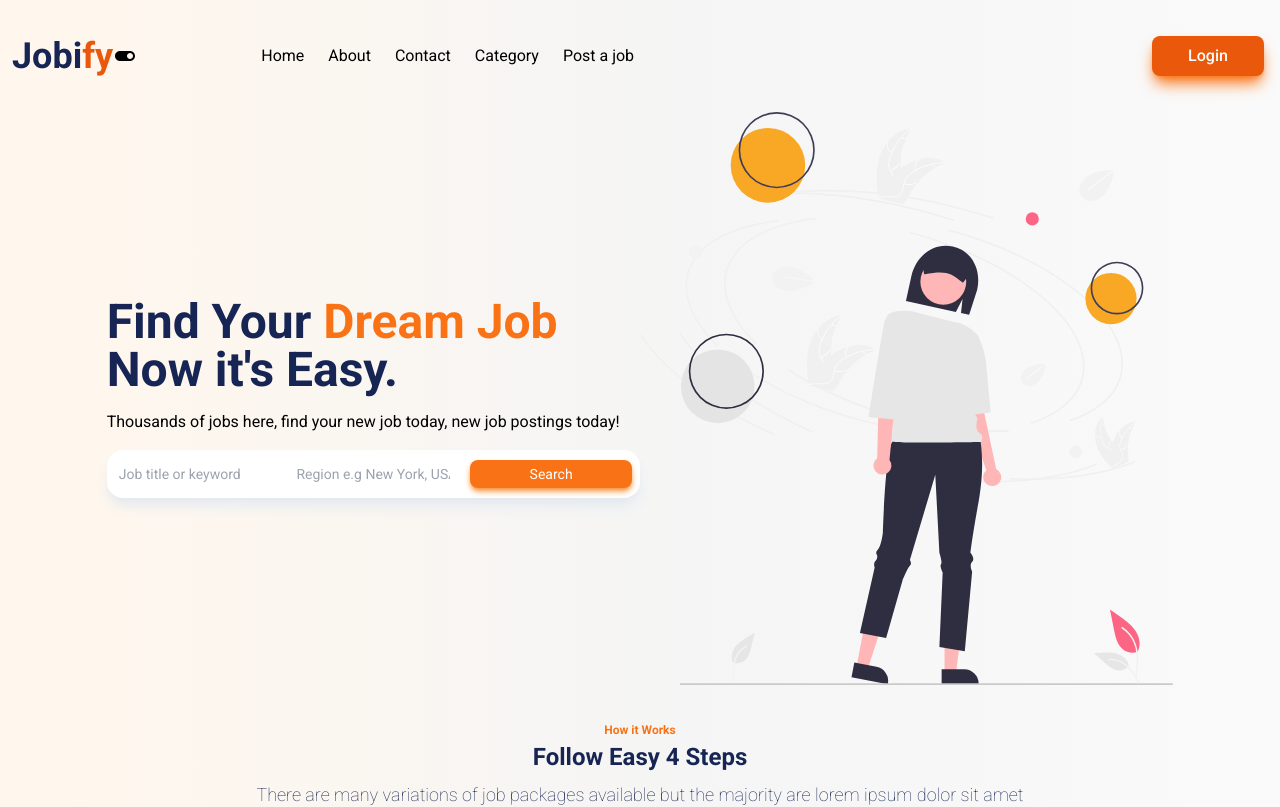
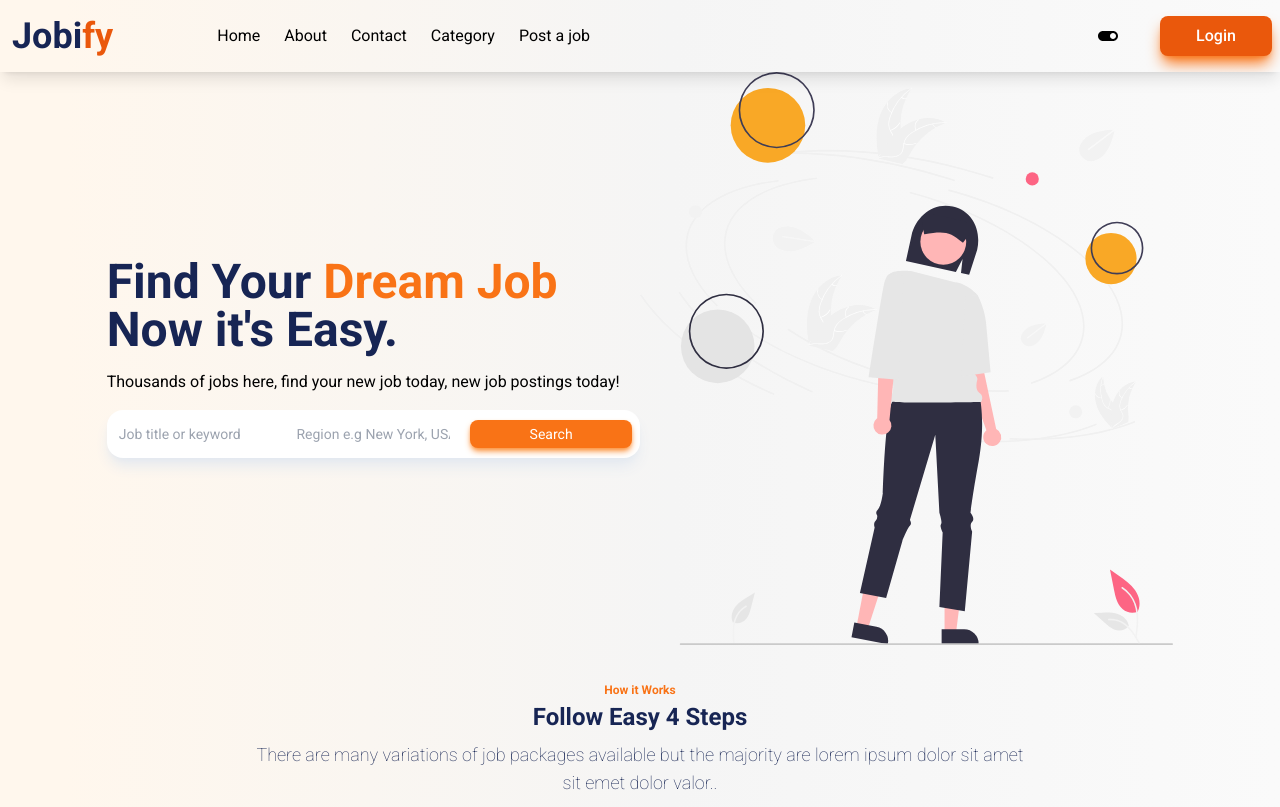
Before and after one commit to pejuameenat/jobify.io, a React (Vite) app: page / in a window 1280 px wide. Shown: the top 807 px of the page. Built offline with nearby package versions, Linux system fonts and the light colour scheme.

Commit message:
modal changes

```diff
--- a/src/components/App.jsx
+++ b/src/components/App.jsx
@@ -14,7 +14,7 @@ const App = () => {
       className={
         mode?
            'text-white  bg-slate-900 ':
-           'app bg-gradient-to-r from-orange-50 from-5% via-neutral-100 to-neutral-50'
+           'app gradient'
       }
     >
       <Nav />
--- a/src/components/Modal.jsx
+++ b/src/components/Modal.jsx
@@ -4,7 +4,11 @@ const Modal = () => {
   const { showModal, closeModalFunc, mode } = useGLobalContext()
   return (
     <section
-      className={showModal ? 'fixed inset-y-0 inset-x-0 overlay' : 'hidden'}
+      className={
+        showModal
+          ? 'fixed inset-y-0 inset-x-0 overlay'
+          : 'hidden'
+      }
     >
       <div
         className={
--- a/src/components/Nav.jsx
+++ b/src/components/Nav.jsx
@@ -4,8 +4,9 @@ import { useGLobalContext } from '../context'
 const Nav = () => {
   const { navList, openModalFunc, menuBar, setMenuBar, mode, setMode } =
     useGLobalContext()
+
   return (
-    <nav className="sticky py-1 flex lg:gap-20 flex-col justify-between lg:items-center lg:flex-row">
+    <nav className={mode ? 'bg-inherit navContainer' : 'gradient navContainer'}>
       <div className="flex justify-between px-3">
         <a href="#home" className="titleHead text-4xl">
           Jobi<span className="text-orange-600">fy</span>
@@ -13,7 +14,7 @@ const Nav = () => {
         <div className="flex items-center gap-3">
           <button
             type="button"
-            className="smoothTransition lg:justify-self-end"
+            className="smoothTransition lg:fixed right-40"
             onClick={() => setMode((prevMode) => !prevMode)}
           >
             {mode ? <ToggleOff /> : <ToggleOn />}
@@ -26,7 +27,7 @@ const Nav = () => {
           </button>
         </div>
       </div>
-      {/* nav center absolute top-14 w-full relative */}
+      {/* nav center*/}
       <div
         className={
           menuBar ? 'grow h-auto' : 'grow overflow-hidden h-0 lg:h-auto'
@@ -34,14 +35,14 @@ const Nav = () => {
       >
         <ul
           className={
-            'p-4 bg-white lg:bg-transparent  h-fit sm:shadow-xl lg:shadow-none lg:flex gap-4 lg:flex-row items-center smoothTransition'
+            'px-2 bg-white lg:bg-transparent h-fit sm:shadow-xl lg:shadow-none lg:flex gap-4 lg:flex-row items-center smoothTransition bg-inherit'
           }
         >
           {navList.map((item) => (
-            <li key={item.id} className="p-1">
+            <li key={item.id} className="px-1">
               <a
                 href={item.href}
-                className="relative transition duration-500 ease-in navLink"
+                className="relative smoothTransition ease-in navLink"
               >
                 {item.list}
               </a>
--- a/src/index.css
+++ b/src/index.css
@@ -7,6 +7,9 @@
 @layer components {
     .titleHead {
         @apply text-blue-950 font-bold
+    }
+    .navContainer{
+        @apply sticky top-0 z-50 py-2 lg:py-0 shadow-lg flex lg:gap-20 flex-col justify-between lg:items-center lg:flex-row
     }
     .containerWidth {
         @apply w-full max-w-full mx-auto lg:max-w-7xl lg:w-10/12 px-2 lg:px-0
@@ -26,6 +29,9 @@
 
     .orangeButtons {
         @apply block mx-auto bg-orange-600 p-2 my-4 shadow-lg shadow-orange-500 text-white rounded-lg font-medium lg:mx-0 w-28
+    }
+    .gradient{
+        @apply bg-gradient-to-r from-orange-50 from-5% via-neutral-100 to-neutral-50
     }
     .smoothTransition{
     @apply duration-500 transition
@@ -95,6 +101,6 @@ body {
     transition: all 0.5s;
 }
 
-.spect {
+/* .spect {
     border: 2px solid red;
-}
+} */
```
